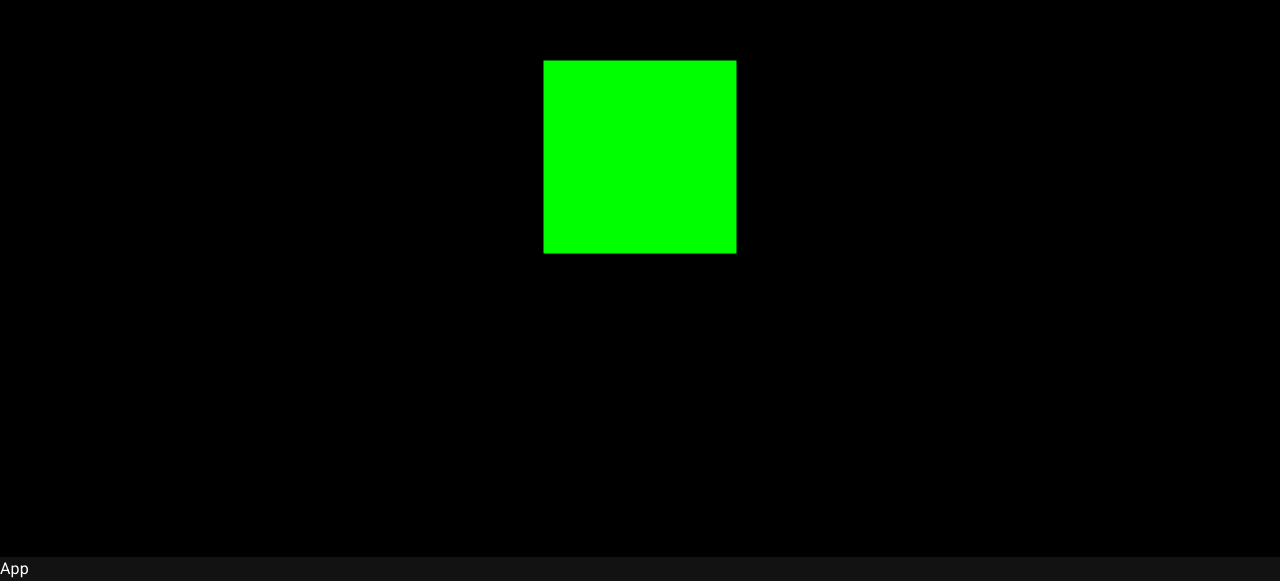
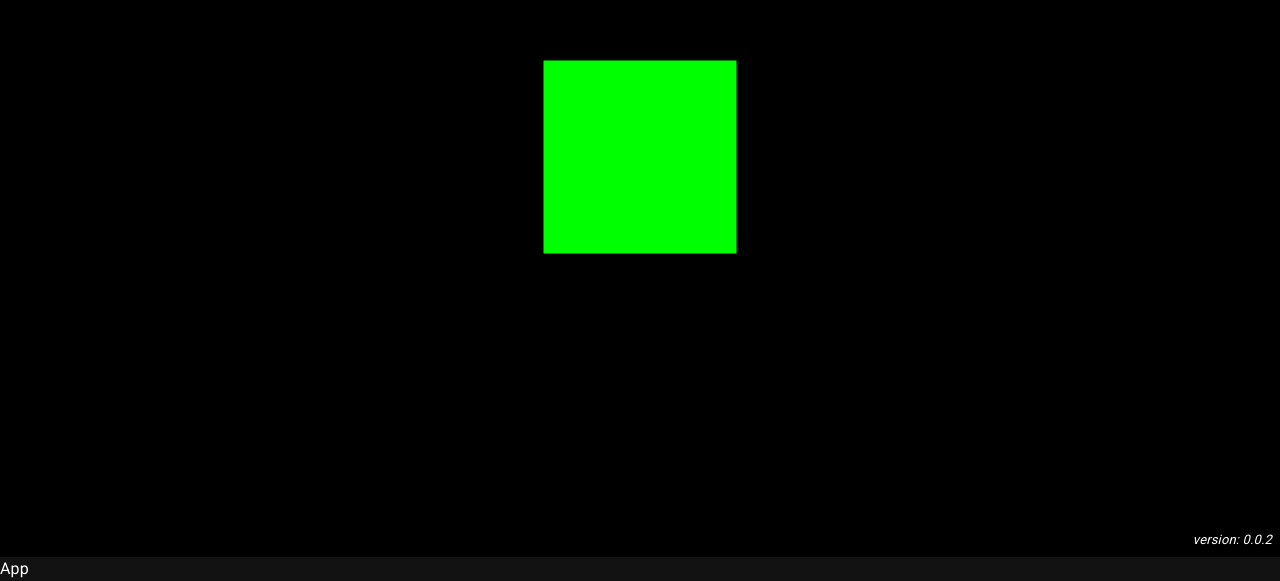
Before and after one commit to taylorjg/vite-react-threejs, a React (Vite) app: page / in a window 1280 px wide. Shown: the part 243-824 px from the top of the page. Built offline with nearby package versions, Linux system fonts and the light colour scheme.

Commit message:
Show version info

```diff
--- a/src/App.jsx
+++ b/src/App.jsx
@@ -1,3 +1,10 @@
+import { Version } from "@app/components";
+
 export const App = () => {
-  return <div>App</div>;
+  return (
+    <>
+      <div>App</div>
+      <Version />
+    </>
+  );
 };
--- /dev/null
+++ b/src/components/Version.jsx
@@ -0,0 +1,7 @@
+import { StyledVersion } from "./Version.styles";
+
+import packageJson from "../../package.json";
+
+export const Version = () => {
+  return <StyledVersion>version: {packageJson.version}</StyledVersion>;
+};
--- /dev/null
+++ b/src/components/Version.styles.js
@@ -0,0 +1,9 @@
+import styled from "@emotion/styled";
+
+export const StyledVersion = styled.div`
+  font-size: small;
+  font-style: italic;
+  position: fixed;
+  bottom: 0.5rem;
+  right: 0.5rem;
+`;
--- /dev/null
+++ b/src/components/index.js
@@ -0,0 +1 @@
+export * from "./Version";
```
